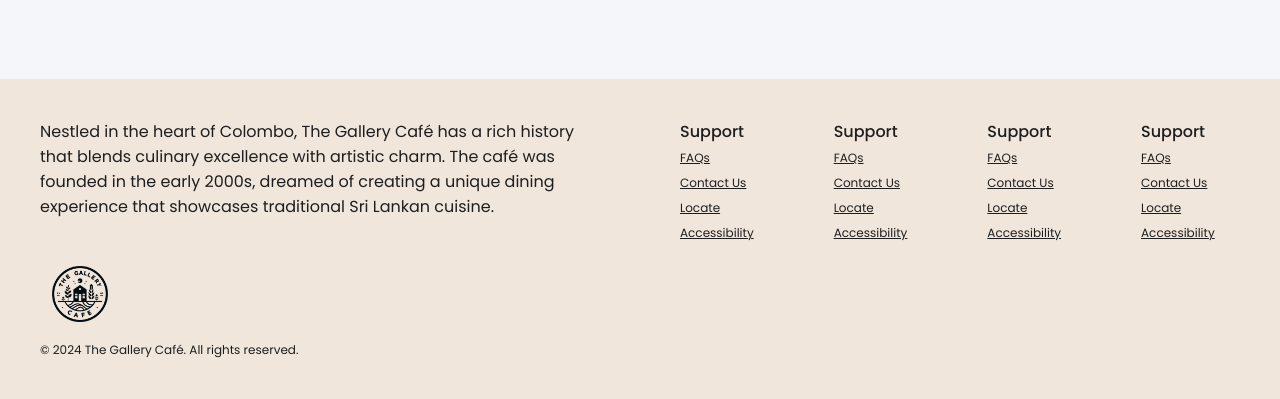
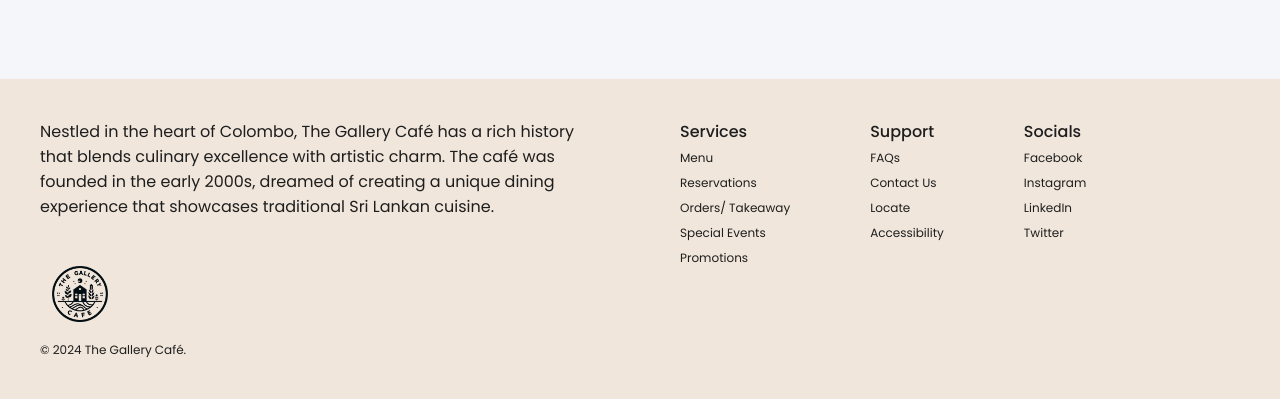
Before and after one commit to Sandakan/TheGalleryCafe, a PHP site: page /TheGalleryCafe/ in a window 1280 px wide. Shown: the part 817-1216 px from the top of the page. Run offline with PHP 8.4, Linux system fonts and the light colour scheme; some web fonts are replaced.

Commit message:
Added user registration page
- Removed some boilerplate footer urls.
- Replaced component footer urls with absolute paths.
- Moved register and login pages user account benefits info to a separate component.

```diff
--- a/components/footer.php
+++ b/components/footer.php
@@ -4,17 +4,18 @@
 
         <div>
             <img src="<?php echo BASE_URL; ?>/public/images/logo.png" alt="logo" />
-            <p class="copyright-text">© 2024 The Gallery Café. All rights reserved.</p>
+            <p class="copyright-text">© 2024 The Gallery Café.</p>
         </div>
     </div>
     <div class="footer-links-container">
         <div class="link-block">
-            <h4>Support</h4>
+            <h4>Services</h4>
             <ul>
-                <li><a href="#">FAQs</a></li>
-                <li><a href="#">Contact Us</a></li>
-                <li><a href="#">Locate</a></li>
-                <li><a href="#">Accessibility</a></li>
+                <li><a href="#">Menu</a></li>
+                <li><a href="#">Reservations</a></li>
+                <li><a href="#">Orders/ Takeaway</a></li>
+                <li><a href="#">Special Events</a></li>
+                <li><a href="#">Promotions</a></li>
             </ul>
         </div>
         <div class="link-block">
@@ -27,20 +28,12 @@
             </ul>
         </div>
         <div class="link-block">
-            <h4>Support</h4>
-            <li><a href="#">FAQs</a></li>
-            <li><a href="#">Contact Us</a></li>
-            <li><a href="#">Locate</a></li>
-            <li><a href="#">Accessibility</a></li>
-            </ul>
-        </div>
-        <div class="link-block">
-            <h4>Support</h4>
+            <h4>Socials</h4>
             <ul>
-                <li><a href="#">FAQs</a></li>
-                <li><a href="#">Contact Us</a></li>
-                <li><a href="#">Locate</a></li>
-                <li><a href="#">Accessibility</a></li>
+                <li><a href="#">Facebook</a></li>
+                <li><a href="#">Instagram</a></li>
+                <li><a href="#">LinkedIn</a></li>
+                <li><a href="#">Twitter</a></li>
             </ul>
         </div>
     </div>
--- a/components/header_navigation_bar.php
+++ b/components/header_navigation_bar.php
@@ -1,8 +1,8 @@
-<nav>
-	<div class="logo-container">
+<nav class="blurred-background">
+	<a href="<?php echo BASE_URL; ?>/index.php" class="logo-container">
 		<img src="<?php echo BASE_URL; ?>/public/images/logo.png" alt="logo" />
 		<h1>The Gallery Café</h1>
-	</div>
+	</a>
 
 
 	<ul class="nav-links">
@@ -13,7 +13,7 @@
 		<li><a href="#cart"><span class="material-symbols-rounded">
 					shopping_cart
 				</span></a></li>
-		<li><a href="#account"><span class="material-symbols-rounded material-symbols-rounded-filled">
+		<li><a href="<?php echo BASE_URL; ?>/pages/auth/login.php"><span class="material-symbols-rounded material-symbols-rounded-filled">
 					account_circle
 				</span></a></li>
 
--- a/public/styles/buttons.css
+++ b/public/styles/buttons.css
@@ -8,10 +8,16 @@
 	padding: 1rem 2.5rem;
 	border-radius: 10rem;
 	transition: all 0.25s ease-in-out;
+	outline: none;
+	border: 2px solid var(--primary-button-background-color);
+	/* box-shadow: 0px 5px 10px 0px rgba(0, 0, 0, 0.25);
+	-webkit-box-shadow: 0px 5px 10px 0px rgba(0, 0, 0, 0.25);
+	-moz-box-shadow: 0px 5px 10px 0px rgba(0, 0, 0, 0.25); */
 }
 
 .btn-primary:hover {
-	background-color: var(--primary-button-hover-background-color);
+	color: var(--primary-font-color);
+	background-color: var(--primary-highlight-color);
 }
 
 a.btn-primary {
--- a/public/styles/footer.css
+++ b/public/styles/footer.css
@@ -3,7 +3,7 @@
 	width: 100%;
 	min-height: 20rem;
 	bottom: 0;
-	background-color: var(--primary-hightlight-color);
+	background-color: var(--primary-highlight-color);
 	display: grid;
 	gap: 5rem;
 	grid-template-columns: 1fr 1fr;
@@ -44,7 +44,12 @@
 
 .footer-links-container > .link-block a {
 	font-size: 0.75rem;
-	color: var(--primary-font-color);
+	color: var(--primary-link-font-color);
+	transition: color 0.25s ease-in-out;
+}
+
+.footer-links-container > .link-block a:hover {
+	color: var(--primary-link-hover-font-color);
 }
 
 .footer-links-container > .link-block li {
--- a/public/styles/navbar.css
+++ b/public/styles/navbar.css
@@ -7,25 +7,22 @@
 	/* border: 1px solid black; */
 	position: sticky;
 	top: 0;
-	background-color: hsla(0, 0%, 100%, 0.75);
+	background-color: var(--primary-background-color);
 	z-index: 5;
 	padding: 0 0.5rem;
 	transition: background-color 0.5s ease;
-	/* box-shadow: 0px 5px 10px 0px rgba(0, 0, 0, 0.25);
-	-webkit-box-shadow: 0px 5px 10px 0px rgba(0, 0, 0, 0.25);
-	-moz-box-shadow: 0px 5px 10px 0px rgba(0, 0, 0, 0.25); */
-	backdrop-filter: blur(1rem);
 }
 
 nav.blurred-background {
-	background-color: hsla(0, 0%, 100%, 0.25);
-	backdrop-filter: blur(5px);
-	-webkit-backdrop-filter: blur(5px);
+	background-color: hsla(31, 41%, 90%, 0.5);
+	backdrop-filter: blur(1rem);
+	-webkit-backdrop-filter: blur(1rem);
 }
 
 .logo-container {
 	display: flex;
 	align-items: center;
+	text-decoration: none;
 }
 
 .logo-container > img {
@@ -36,6 +33,11 @@
 .logo-container > h1 {
 	font-weight: 500;
 	text-transform: uppercase;
+	color: var(--primary-font-color);
+}
+
+.logo-container > h1:hover {
+	text-decoration: underline;
 }
 
 .nav-links {
@@ -55,7 +57,7 @@
 }
 
 .nav-links > li.active {
-	background-color: var(--secondary-hightlight-color, #000);
+	background-color: var(--secondary-highlight-color, #000);
 	color: var(--secondary-font-color, #fff);
 }
 
--- a/public/styles/styles.css
+++ b/public/styles/styles.css
@@ -72,11 +73,18 @@
 .hero > .hero-text-container > p {
 	font-weight: 500;
 	font-size: 1.15rem;
-	margin: 1rem 0;
 }
 
 li:has(> a) {
 	list-style-type: none;
+}
+
+li > a {
+	text-decoration: none;
+}
+
+li > a:hover {
+	text-decoration: underline;
 }
 
 .hero-text-container > .join-us-btn {
--- a/public/styles/variables.css
+++ b/public/styles/variables.css
@@ -3,11 +3,15 @@
 	--secondary-font-color: #ffffff;
 
 	--primary-background-color: #f5f6fa;
-	--primary-hightlight-color: #f0e6db;
-	--secondary-hightlight-color: var(--primary-font-color, #000);
+	--primary-highlight-color: #f0e6db;
+	--secondary-highlight-color: var(--primary-font-color, #000);
 
 	/* BUTTONS */
 	--primary-button-font-color: var(--secondary-font-color);
 	--primary-button-background-color: var(--primary-font-color);
 	--primary-button-hover-background-color: #000;
+
+	/* BUTTONS */
+	--primary-link-font-color: var(--primary-font-color);
+	--primary-link-hover-font-color: #000;
 }
```
Also changed, not shown: other parts of public/styles/styles.css (+27 -12 lines), components/user_account_benefits.php (added, +12 -0 lines), pages/auth/login.php (+7 -18 lines), pages/auth/register.php (added, +68 -0 lines).
